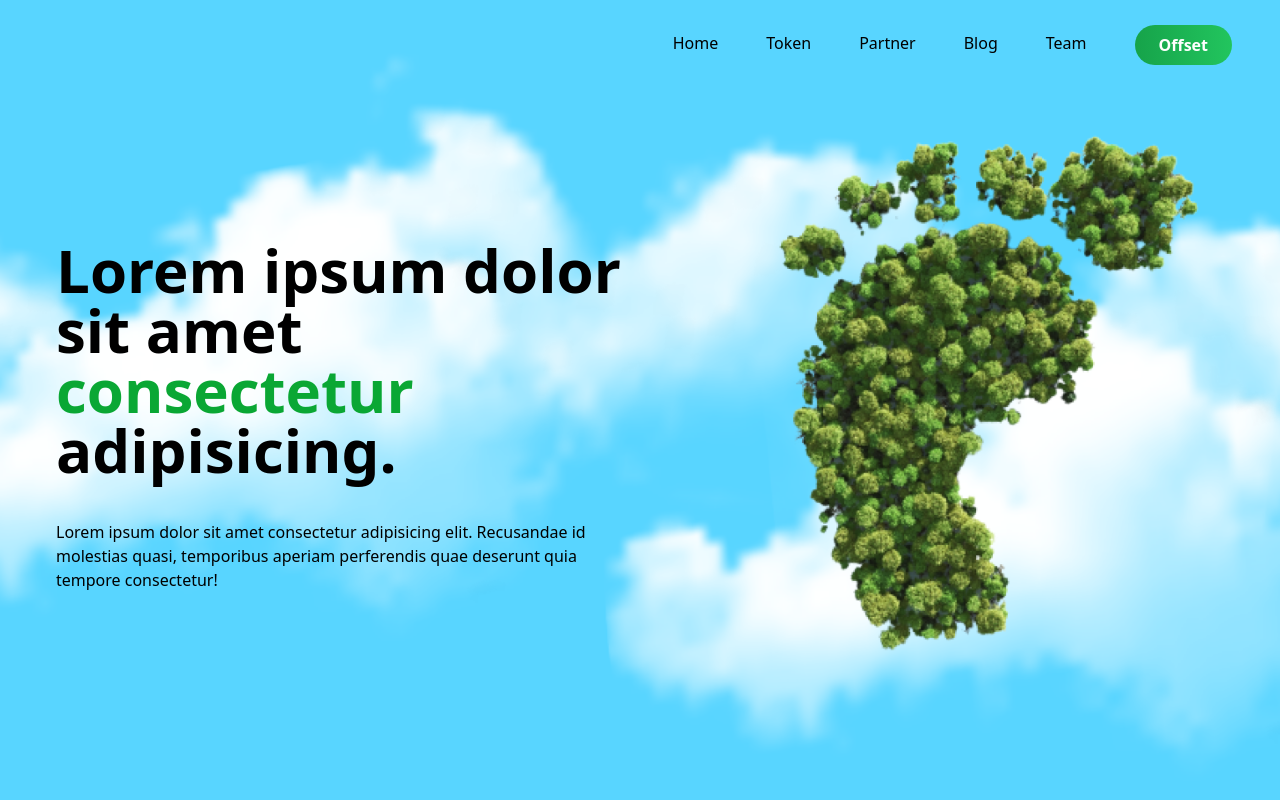
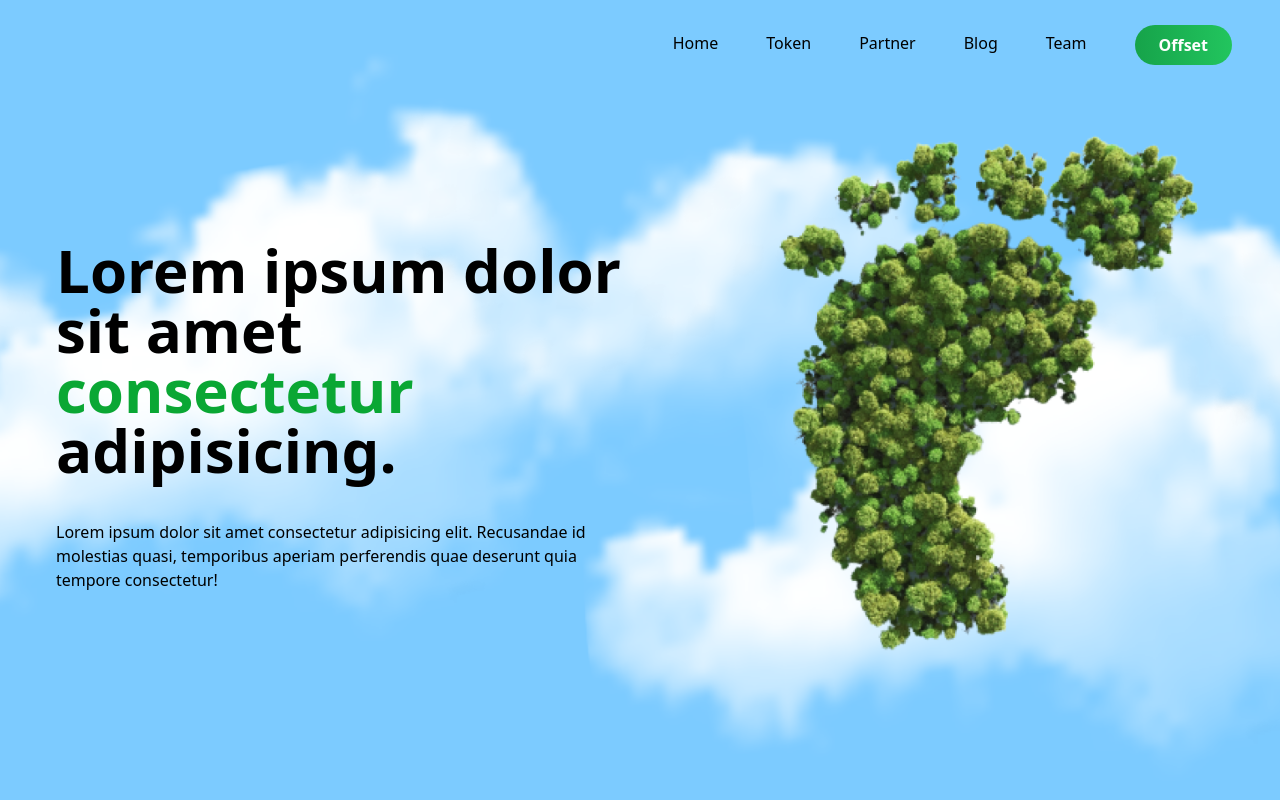
Before and after one commit to Decentralized-Brains/greenworld-frontend, a React (Create React App) app: page / in a window 1280 px wide. Shown: the top 800 px of the page. Built offline with nearby package versions, Linux system fonts and the light colour scheme.

Commit message:
home, login page, scroll animation update done

```diff
--- a/src/App.css
+++ b/src/App.css
@@ -1,13 +1,13 @@
 :root {
-  --color1: #00c1ff;
+  --color1: #7ccbff;
   --color2: #ecfbff;
 }
 .bgimage {
   background: url("./img/cloud.png") center no-repeat fixed;
-  background-color: #58d5ff;
+  background-color: #7ccbff;
   background-size: cover;
   background-position-x: 100%;
-  animation: moving 40s linear infinite;
+  animation: moving 35s linear infinite;
 }
 
 @keyframes moving {
@@ -16,6 +16,11 @@
   }
   100% {
     background-position-x: 100%;
+  }
+}
+@media only screen and (max-width: 700px) {
+  .bgimage {
+    background-position-y: -200px;
   }
 }
 /* .active {
--- a/src/components/home/CardSectionTwo.jsx
+++ b/src/components/home/CardSectionTwo.jsx
@@ -3,7 +3,7 @@ import { Card2Data } from "./Data";
 
 const CardSectionTwo = () => {
   return (
-    <div className="bg-[#aee8ff] mb-[-80px]" id="blog">
+    <div className="bg-[#effbff] mb-[-80px]" id="blog">
       <div className="container text-center py-12">
         <h3 className="text-3xl">
           Ipsum <span className="p-text">Partners</span> dolor sit amet.
--- a/src/components/home/Hero.jsx
+++ b/src/components/home/Hero.jsx
@@ -5,7 +5,7 @@ import Tree from "../../img/tree.png";
 const Hero = () => {
   return (
     <div className="w-full md:min-h-screen bgimage">
-      <div className="h-[100px] md:hidden"></div>
+      <div className="h-[80px] md:hidden"></div>
       <div className="container">
         <div className="grid md:grid-cols-2 gap-6 place-items-center md:min-h-screen">
           <div>
--- a/src/components/universal/Navbar.jsx
+++ b/src/components/universal/Navbar.jsx
@@ -52,7 +52,7 @@ const Navbar = () => {
         >
           {/* <img src={logo} className="w-[150px] " alt="" /> */}
         </a>
-        <div className="flex items-center justify-center">
+        <div className="w-full flex items-center justify-between md:justify-end">
           <ul className="hidden md:flex md:gap-x-3 lg:gap-x-12 mt-5">
             {NavLinks.map((data) => (
               <NavLink to={data.url} key={data.id}>
@@ -63,12 +63,16 @@ const Navbar = () => {
             ))}
             <li>
               <NavHashLink smooth to="/#blog">
-                Blog
+                <li className="c-link ml-0 mb-6 w-fit hover:border-b border-gray-700 hover:text-green-600 duration-300">
+                  Blog
+                </li>
               </NavHashLink>
             </li>
             <li>
               <NavHashLink smooth to="/#team">
-                Team
+                <li className="c-link ml-0 mb-6 w-fit hover:border-b border-gray-700 hover:text-green-600 duration-300">
+                  Team
+                </li>
               </NavHashLink>
             </li>
           </ul>
--- a/src/pages/Home.jsx
+++ b/src/pages/Home.jsx
@@ -7,7 +7,15 @@ import Roadmap from "../components/home/Roadmap";
 import Teams from "../components/home/Teams";
 import CardSectionTwo from "../components/home/CardSectionTwo";
 
+import { useEffect } from "react";
+import { useLocation } from "react-router-dom";
+
 const Home = () => {
+  // bring to top
+  const { pathname } = useLocation();
+  useEffect(() => {
+    window.scrollTo(0, 0);
+  }, [pathname]);
   return (
     <div>
       <Hero />
--- a/src/pages/Partnership.jsx
+++ b/src/pages/Partnership.jsx
@@ -1,6 +1,15 @@
 import Heroimg from "../img/others/tree-bg.png";
 
+import { useEffect } from "react";
+import { useLocation } from "react-router-dom";
+
 const Partnership = () => {
+  // bring to top
+  const { pathname } = useLocation();
+  useEffect(() => {
+    window.scrollTo(0, 0);
+  }, [pathname]);
+
   return (
     <div className="mx-auto ">
       <div className="relative bg-gradient-to-r from-[#274cd4] to-[#0ef2e3]">
--- a/src/pages/Signin.jsx
+++ b/src/pages/Signin.jsx
@@ -13,7 +13,7 @@ const Signin = () => {
   };
   return (
     <div className="relative flex min-h-screen flex-col justify-center overflow-hidden py-6 sm:py-12">
-      <div className="relative bg-[#F4FEF7] px-6 pt-10 pb-8 shadow-lg ring-1 ring-gray-900/5 sm:mx-auto md:max-w-6xl sm:rounded-lg sm:px-10 mt-16">
+      <div className="relative bg-[#effbff] px-6 pt-10 pb-8 shadow-lg ring-1 ring-gray-900/5 sm:mx-auto md:max-w-6xl sm:rounded-lg sm:px-10 mt-16">
         <div className="flex flex-row justify-center md:justify-between gap-x-0 md:gap-x-20">
           <div>
             <img
--- a/src/pages/Token.jsx
+++ b/src/pages/Token.jsx
@@ -5,7 +5,16 @@ import roundimg2 from "../img/others/r2.png";
 import roundimg3 from "../img/others/r3.png";
 import "./token.css";
 
+import { useEffect } from "react";
+import { useLocation } from "react-router-dom";
+
 const Token = () => {
+  // bring to top
+  const { pathname } = useLocation();
+  useEffect(() => {
+    window.scrollTo(0, 0);
+  }, [pathname]);
+
   return (
     <div>
       <section id="hero">
```
